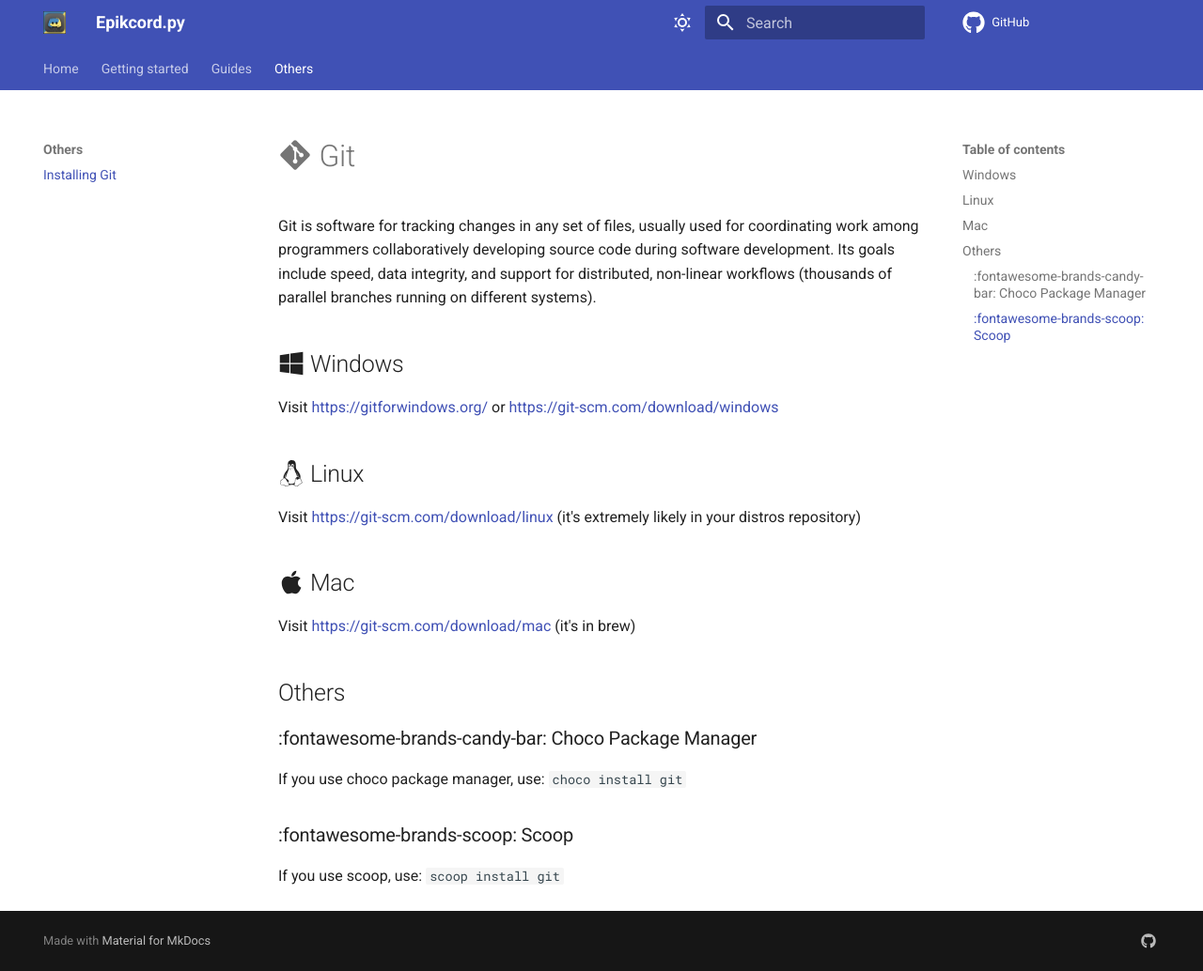
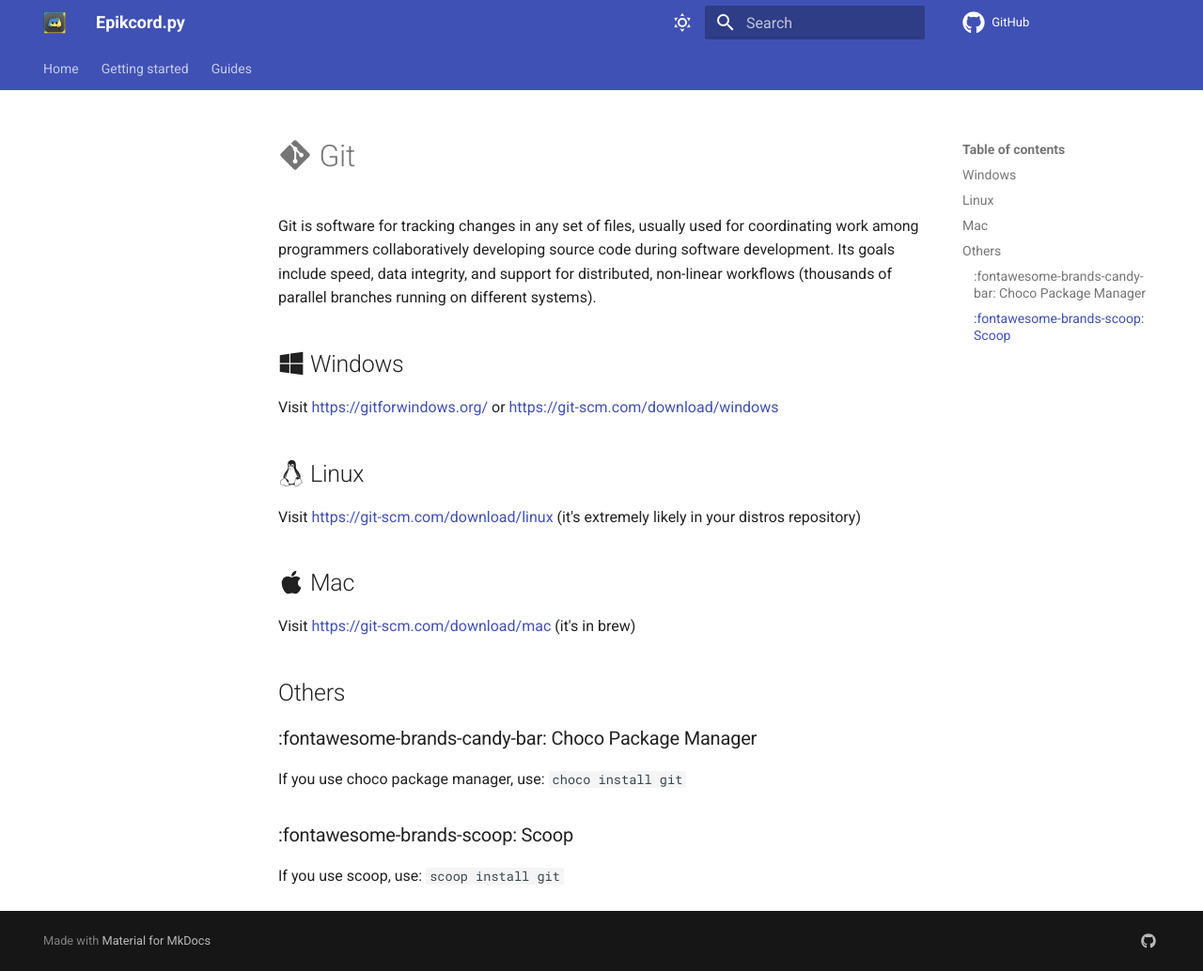
Before and after one commit to Jerrydotpy/EpikCordGuide, an MkDocs documentation site: the page built from docs/others/git.md, in a window 1280 px wide and 1034 px high. Shown: the whole window at 94% size. Built offline with MkDocs 1.6.1 and Material for MkDocs 9.7.7, drawn with Linux system fonts in a browser that asks for light colours; comment, search, counter and statistics services are not loaded.

Commit message:
Revert "Add git"
This reverts commit 9659345698ad4a6914502c1a5fbb283ce49e8e12.

```diff
--- a/mkdocs.yml
+++ b/mkdocs.yml
@@ -17,8 +17,6 @@ nav:
     - Buttons: guides/buttons.md
     - Message commands: guides/messagecommands.md
     - Slash commands: guides/slashcommands.md
-  - Others:
-    - Installing Git: others/git.md
 
 theme:
   name: material
```
